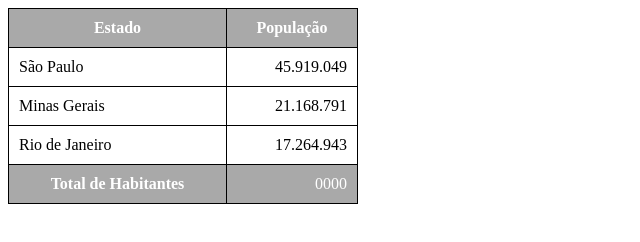
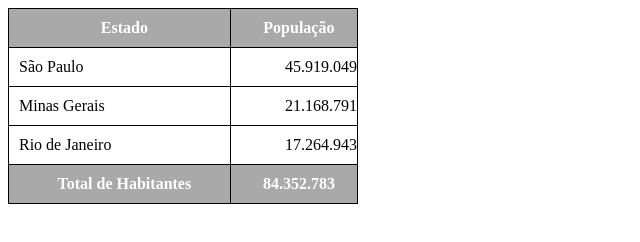
Before and after one commit to Kauansilva7/html-css, a plain HTML site: page exercicios/0028 - Tabelas/tabela002.html in a window 1280 px wide. Shown: the whole page, without its empty margins (0-640 px from the left). Drawn offline with Linux system fonts and the light colour scheme.

Commit message:
Correção no exercicio

```diff
--- a/exercicios/0028 - Tabelas/tabela002.html
+++ b/exercicios/0028 - Tabelas/tabela002.html
@@ -12,7 +12,7 @@
 
         th, td{
             border: 1px solid black;
-            padding: 10px;
+            padding: 10px 0px 10px 10px;
         }
 
         thead, tfoot{
@@ -22,6 +22,11 @@
 
         td.num{
             text-align: right;
+        }
+
+        td.numtotal{
+            text-align: center;
+            font-weight: bolder;
         }
     </style>
 </head>
@@ -50,7 +55,7 @@
         <tfoot>
             <tr>
                 <th>Total de Habitantes</th>
-                <td class="num">0000</td>
+                <td class="numtotal">84.352.783</td>
             </tr>
         </tfoot>
     </table>
```
